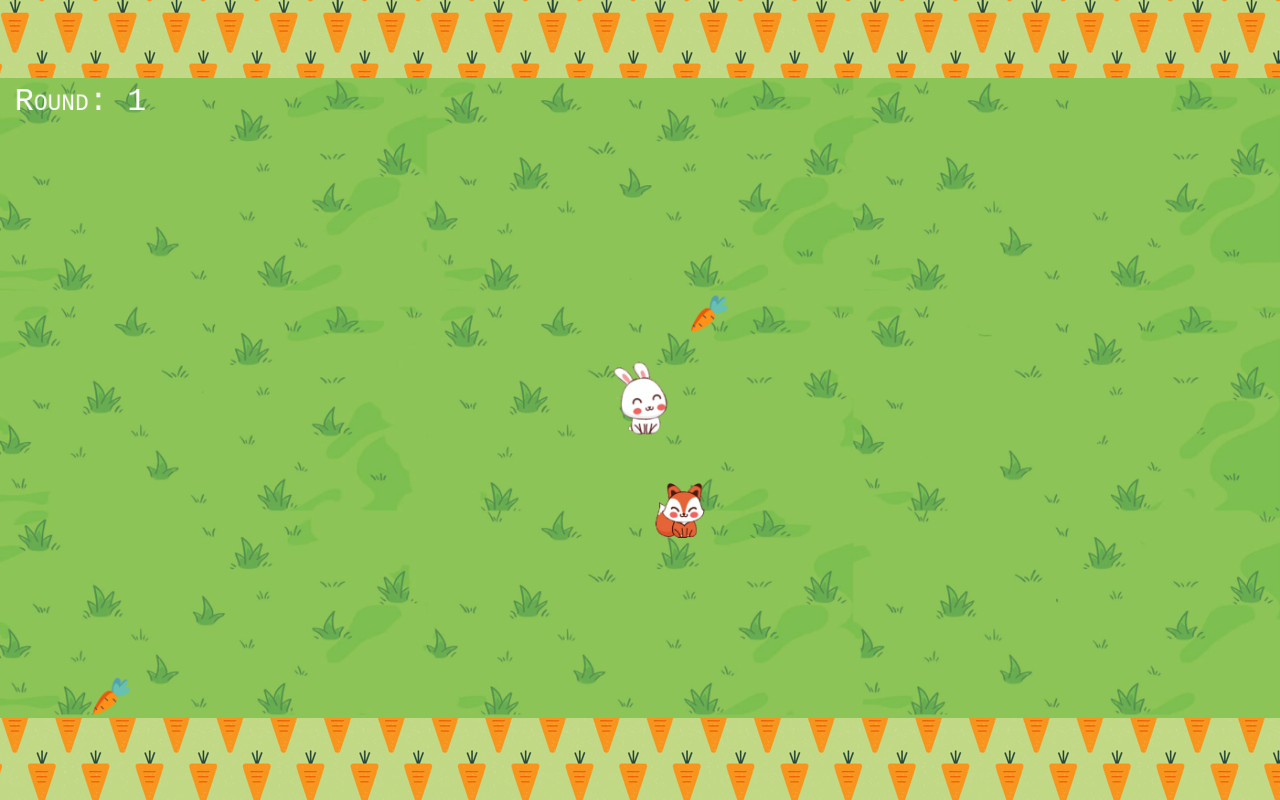
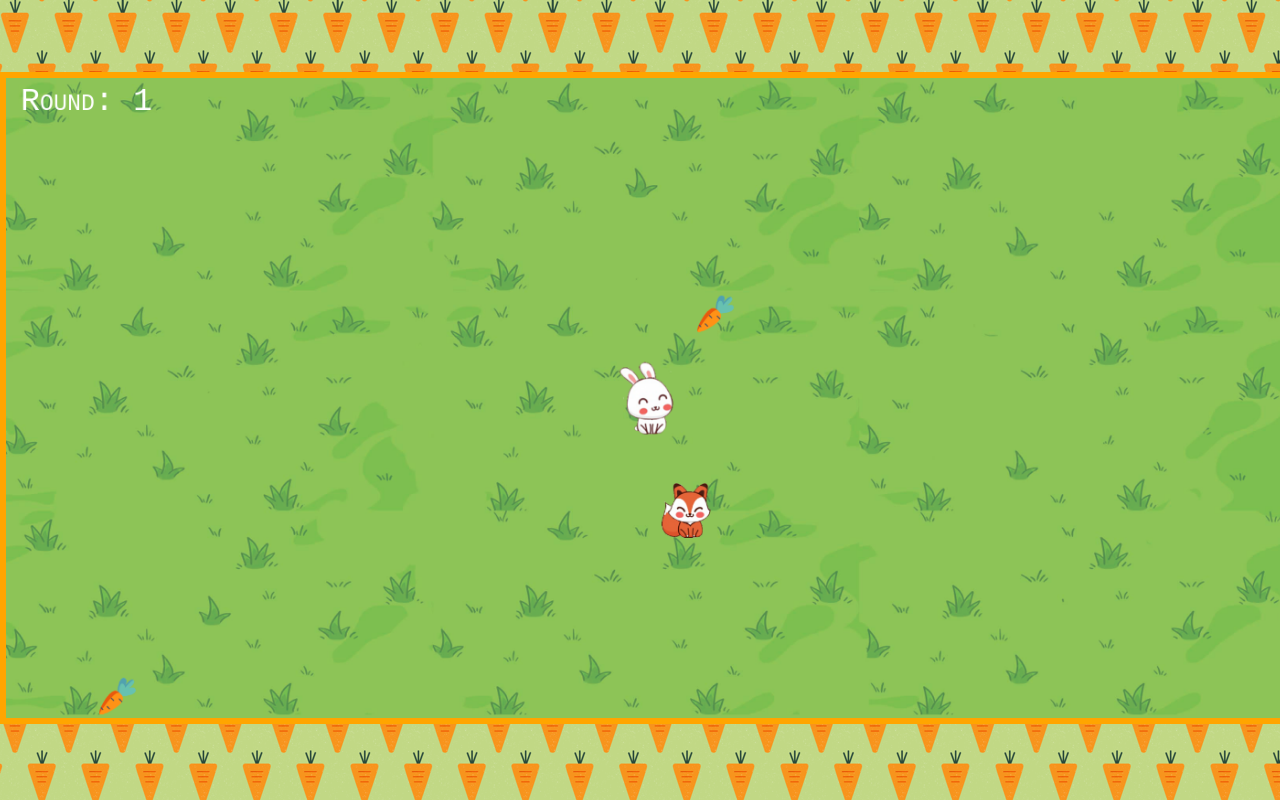
Before and after one commit to snombela/rabbit-hole-game, a plain HTML site: page index.html in a window 1280 px wide. Drawn offline with Linux system fonts and the light colour scheme.

Commit message:
fix text align

```diff
--- a/css/style.css
+++ b/css/style.css
@@ -13,4 +13,5 @@ body {
     width: 100%;
     height: 100%;
     background-color:rgb(225, 250, 179);
+    border: 6px solid orange;
 }
--- a/text.js
+++ b/text.js
@@ -5,6 +5,7 @@ function Text (game){
 Text.prototype.draw = function (){
     this.game.ctx.font = '540 small-caps 35px Courier New';
     this.game.ctx.fillStyle='white';
+    this.game.ctx.textAlign = "left";
     this.game.ctx.fillText('Round: ' + this.game.level, 16, 35);
 
 }
```
